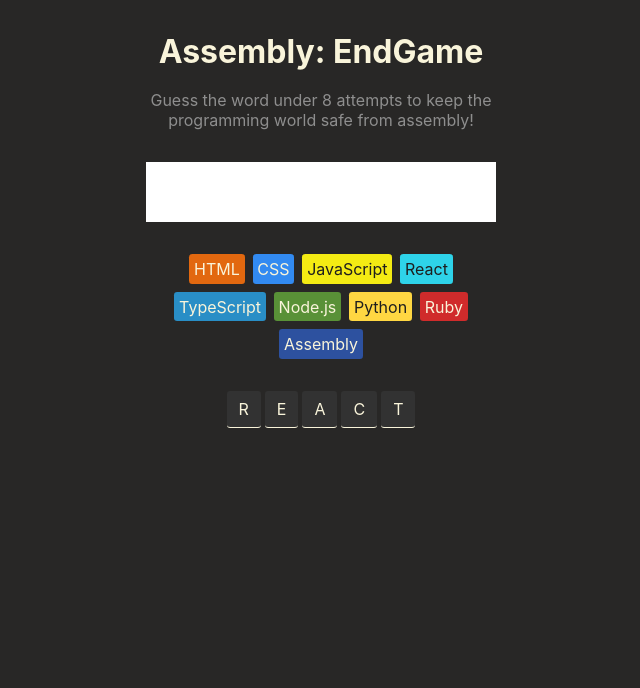
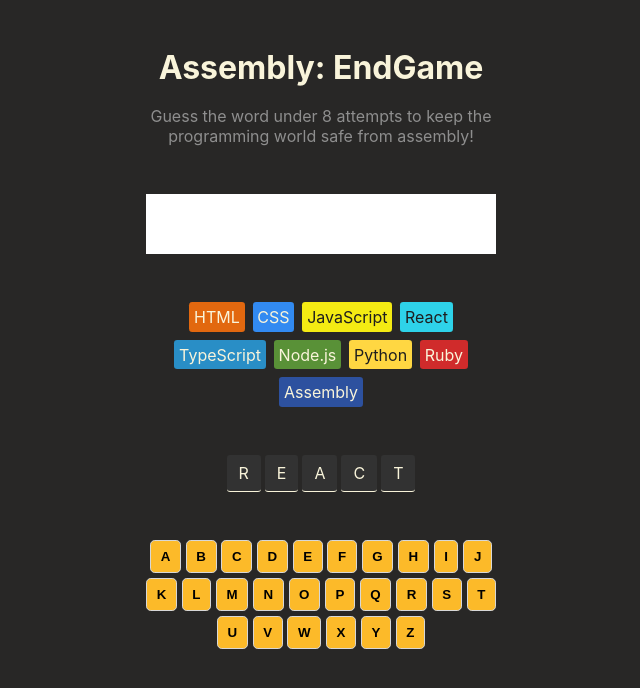
Before and after one commit to dev-ankit-mishra/Assembly-EndGame, a React (Vite) app in the folder assembly-game/: page / in a window 1280 px wide. Shown: the top 688 px of the page, without its empty margins (319-959 px from the left). Built offline with nearby package versions, Linux system fonts and the light colour scheme.

Commit message:
Added the keyboard

```diff
--- a/assembly-game/src/App.jsx
+++ b/assembly-game/src/App.jsx
@@ -6,6 +6,7 @@
 
     const [currentWord, setCurrentWord] = useState("react");
 
+    const keys="abcdefghijklmnopqrstuvwxyz"
 
     const langElements=languages.map((item,index)=>{
         const styles={
@@ -23,6 +24,11 @@
         )
     })
 
+    const keyBoard=keys.split("").map((key,index)=> {
+        return(
+            <button key={index} className="keys">{key.toUpperCase()}</button>
+        )
+    })
 
   return (
    <main>
@@ -39,7 +45,9 @@
        <section className="letter-box">
            {letters}
        </section>
-
+       <section className="keyboard">
+           {keyBoard}
+       </section>
    </main>
   )
 }
--- a/assembly-game/src/index.css
+++ b/assembly-game/src/index.css
@@ -17,7 +17,7 @@
 .app-header{
   text-align: center;
   max-width: 350px;
-  margin-top: 2rem;
+  margin-top: 3rem;
 }
 
 .app-header h1{
@@ -30,14 +30,14 @@
 }
 
 .status{
-  margin-top: 2rem;
+  margin-top: 3rem;
   width: 350px;
   height: 60px;
   background-color: white;
 }
 
 .languages{
-  margin-top: 2rem;
+  margin-top: 3rem;
   max-width: 350px;
   display: flex;
   flex-direction: row;
@@ -54,7 +54,7 @@
 
 .letter-box{
   max-width: 350px;
-  margin: 2rem;
+  margin: 3rem;
   display: flex;
   flex-direction: row;
   justify-content: center;
@@ -70,3 +70,25 @@
   border-bottom: 1px solid #F9F4DA;
   color: #F9F4DA;
 }
+
+.keyboard{
+  max-width: 350px;
+  margin-top: 3rem;
+  display: flex;
+  flex-direction: row;
+  flex-wrap: wrap;
+  justify-content: center;
+  align-items: center;
+  gap: 0.3rem;
+}
+
+.keys{
+  padding: 0.5rem 0.6rem;
+  border-radius: 0.3rem;
+  border: 1px solid #D7D7D7;
+  background-color: #FCBA29;
+  color: black;
+  font-weight: bold;
+  cursor: pointer;
+
+}
```
